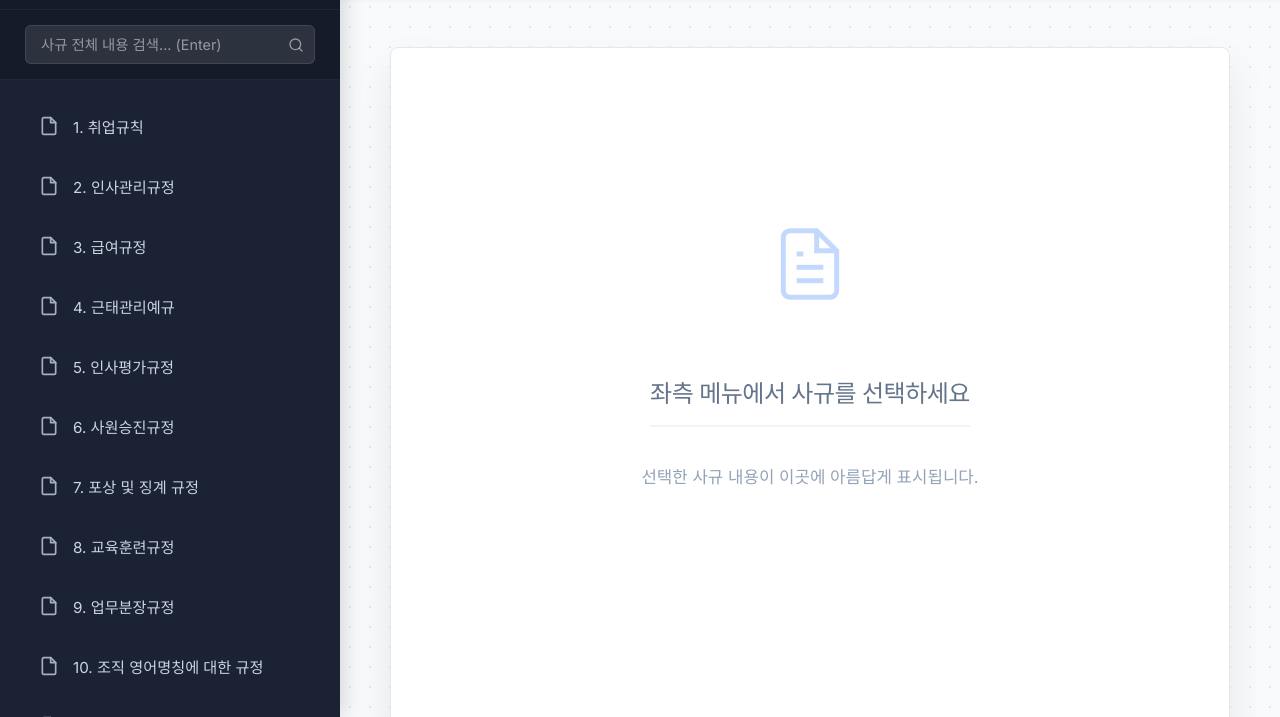
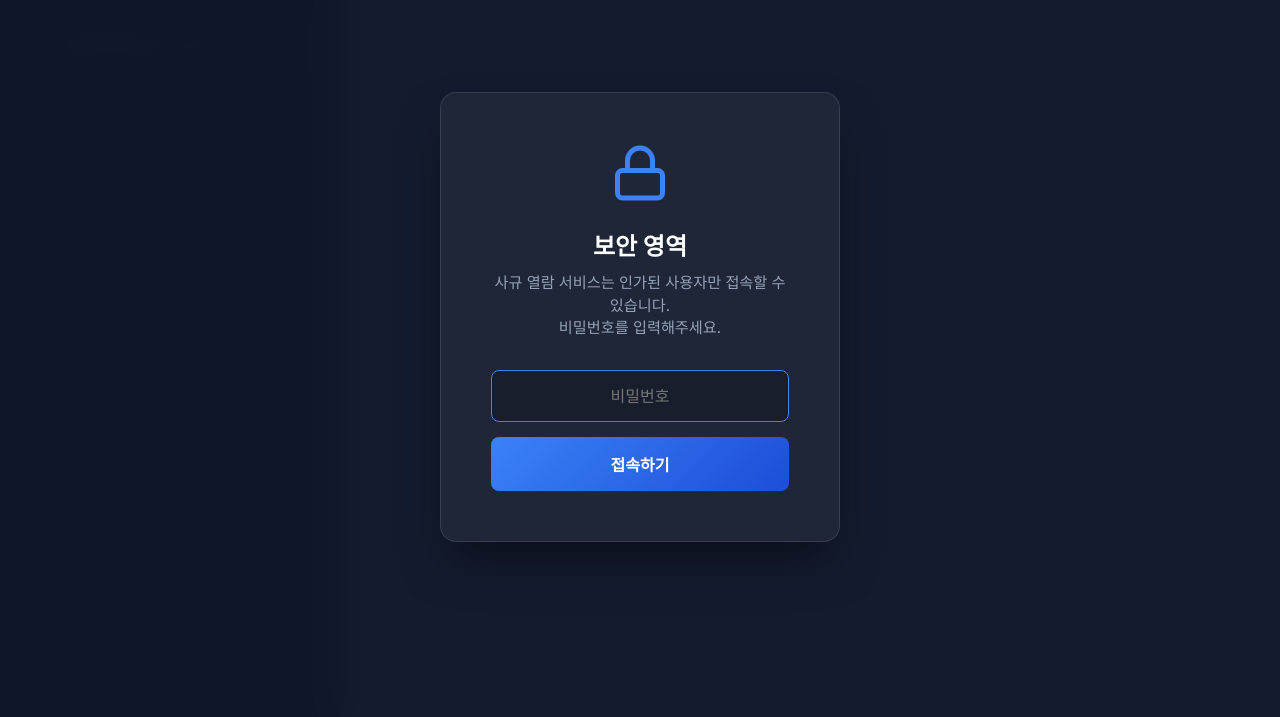
Before and after one commit to SoohanMoon/dkregulation, a plain HTML site: page index.html in a window 1280 px wide. Shown: the part 83-800 px from the top of the page. Drawn offline with nearby package versions, Linux system fonts and the light colour scheme.

Commit message:
Add password overlay gate

```diff
--- a/index.html
+++ b/index.html
@@ -303,6 +303,91 @@
             color: #0f172a;
         }
 
+        /* Password Gate CSS */
+        #password-gate {
+            position: fixed;
+            top: 0;
+            left: 0;
+            width: 100vw;
+            height: 100vh;
+            background: rgba(15, 23, 42, 0.98);
+            backdrop-filter: blur(20px);
+            z-index: 99999;
+            display: flex;
+            align-items: center;
+            justify-content: center;
+            flex-direction: column;
+            transition: opacity 0.4s ease;
+        }
+        .gate-box {
+            background: rgba(255, 255, 255, 0.05);
+            padding: 50px;
+            border-radius: 16px;
+            border: 1px solid rgba(255, 255, 255, 0.1);
+            text-align: center;
+            box-shadow: 0 25px 50px -12px rgba(0, 0, 0, 0.5);
+            max-width: 400px;
+            width: 90%;
+        }
+        .gate-box svg {
+            width: 60px;
+            height: 60px;
+            color: var(--primary-color);
+            margin-bottom: 20px;
+        }
+        .gate-box h2 {
+            color: white;
+            font-size: 1.5rem;
+            margin-bottom: 10px;
+        }
+        .gate-box p {
+            color: #94a3b8;
+            margin-bottom: 30px;
+            font-size: 0.95rem;
+            line-height: 1.5;
+        }
+        .gate-input-group {
+            display: flex;
+            flex-direction: column;
+            gap: 15px;
+        }
+        .gate-input {
+            width: 100%;
+            padding: 15px;
+            background: rgba(0,0,0,0.2);
+            border: 1px solid rgba(255,255,255,0.1);
+            border-radius: 8px;
+            color: white;
+            font-size: 1rem;
+            outline: none;
+            transition: border-color 0.2s;
+            text-align: center;
+        }
+        .gate-input:focus {
+            border-color: var(--primary-color);
+        }
+        .gate-btn {
+            background: var(--accent-gradient);
+            color: white;
+            border: none;
+            padding: 15px;
+            border-radius: 8px;
+            font-size: 1rem;
+            font-weight: 600;
+            cursor: pointer;
+            transition: transform 0.2s, box-shadow 0.2s;
+        }
+        .gate-btn:hover {
+            transform: translateY(-2px);
+            box-shadow: 0 10px 20px rgba(37, 99, 235, 0.3);
+        }
+        .gate-error {
+            color: #ef4444;
+            font-size: 0.9rem;
+            margin-top: 15px;
+            display: none;
+        }
+
         /* Search CSS */
         .search-box {
             padding: 15px 25px;
@@ -409,6 +494,23 @@
 </head>
 <body>
 
+    <!-- 패스워드 방어막 -->
+    <div id="password-gate">
+        <div class="gate-box">
+            <svg viewBox="0 0 24 24" fill="none" stroke="currentColor" stroke-width="2" stroke-linecap="round" stroke-linejoin="round">
+                <rect x="3" y="11" width="18" height="11" rx="2" ry="2"></rect>
+                <path d="M7 11V7a5 5 0 0 1 10 0v4"></path>
+            </svg>
+            <h2>보안 영역</h2>
+            <p>사규 열람 서비스는 인가된 사용자만 접속할 수 있습니다.<br>비밀번호를 입력해주세요.</p>
+            <div class="gate-input-group">
+                <input type="password" id="gate-password" class="gate-input" placeholder="비밀번호" autocomplete="off">
+                <button id="gate-submit" class="gate-btn">접속하기</button>
+            </div>
+            <div id="gate-error-message" class="gate-error">비밀번호가 일치하지 않습니다.</div>
+        </div>
+    </div>
+
     <!-- 왼쪽 사이드바 -->
     <aside class="sidebar">
         <div class="sidebar-header">
@@ -479,10 +581,52 @@
 
     <script>
         document.addEventListener('DOMContentLoaded', () => {
-            fetchFileList();
-            initSearch();
-            initSecurity(); // 보안 로직 실행
+            initSecurity(); // 보안 로직 실행 (F12, 우클릭 방지)
+            initPasswordGate(); // 패스워드 로직
         });
+
+        function initPasswordGate() {
+            const gate = document.getElementById('password-gate');
+            const passInput = document.getElementById('gate-password');
+            const passBtn = document.getElementById('gate-submit');
+            const errorMsg = document.getElementById('gate-error-message');
+
+            // ⚠️ 임시 접속 비밀번호 설정 (필요 시 아래 "1234" 부분을 변경하세요)
+            const CORRECT_PASSWORD = "dk!";
+
+            // 세션 스토리지에서 이미 인증되었는지 확인 (탭 닫기 전까지 유지)
+            if (sessionStorage.getItem('auth_reg') === 'true') {
+                gate.style.display = 'none';
+                fetchFileList();
+                initSearch();
+                return;
+            }
+
+            // 인증 전까지 다른 모든 상호작용 차단
+            passInput.focus();
+
+            function attemptLogin() {
+                if (passInput.value === CORRECT_PASSWORD) {
+                    sessionStorage.setItem('auth_reg', 'true');
+                    gate.style.opacity = '0';
+                    setTimeout(() => {
+                        gate.style.display = 'none';
+                        // 인증 성공 후 메인 화면 진입 시에 데이터 로딩 시작
+                        fetchFileList();
+                        initSearch();
+                    }, 400);
+                } else {
+                    errorMsg.style.display = 'block';
+                    passInput.value = '';
+                    passInput.focus();
+                }
+            }
+
+            passBtn.addEventListener('click', attemptLogin);
+            passInput.addEventListener('keydown', (e) => {
+                if (e.key === 'Enter') attemptLogin();
+            });
+        }
 
         // 보안 로직 (우클릭, 복사, 드래그 방지)
         function initSecurity() {
```
